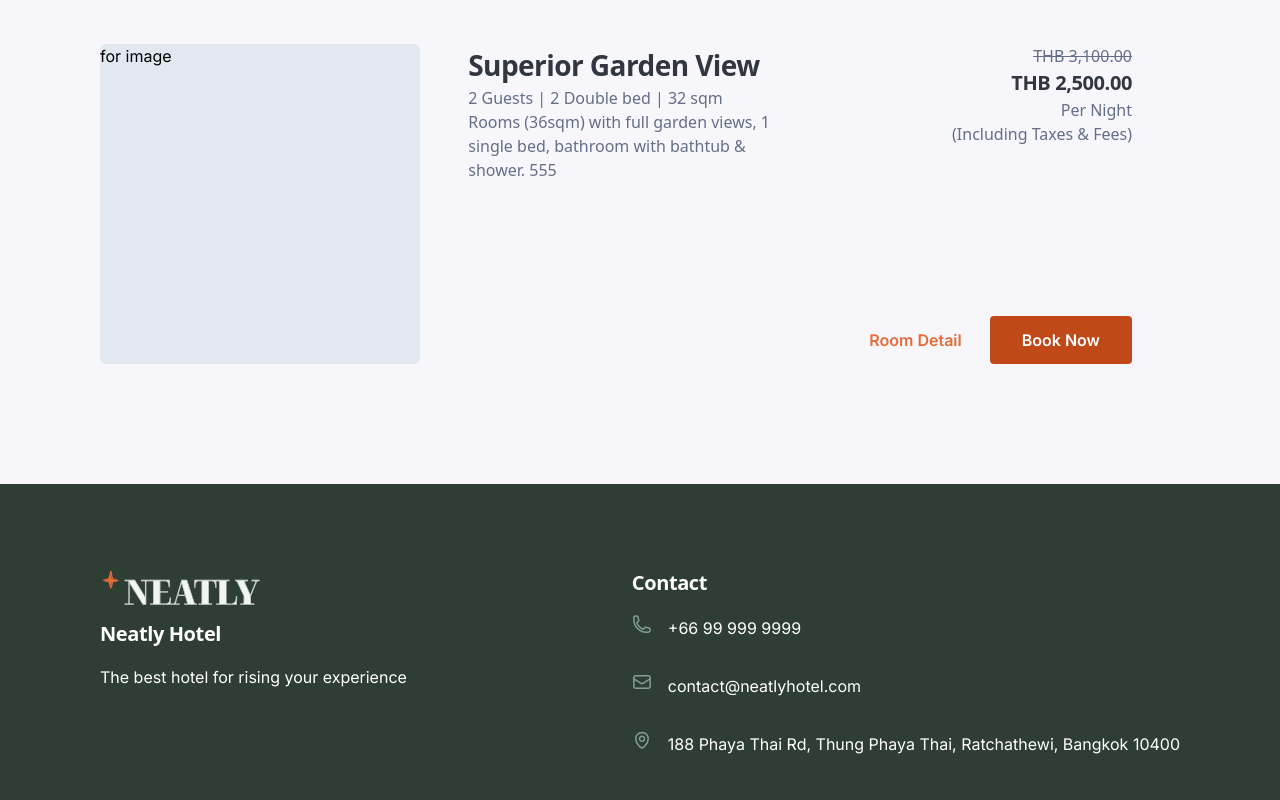
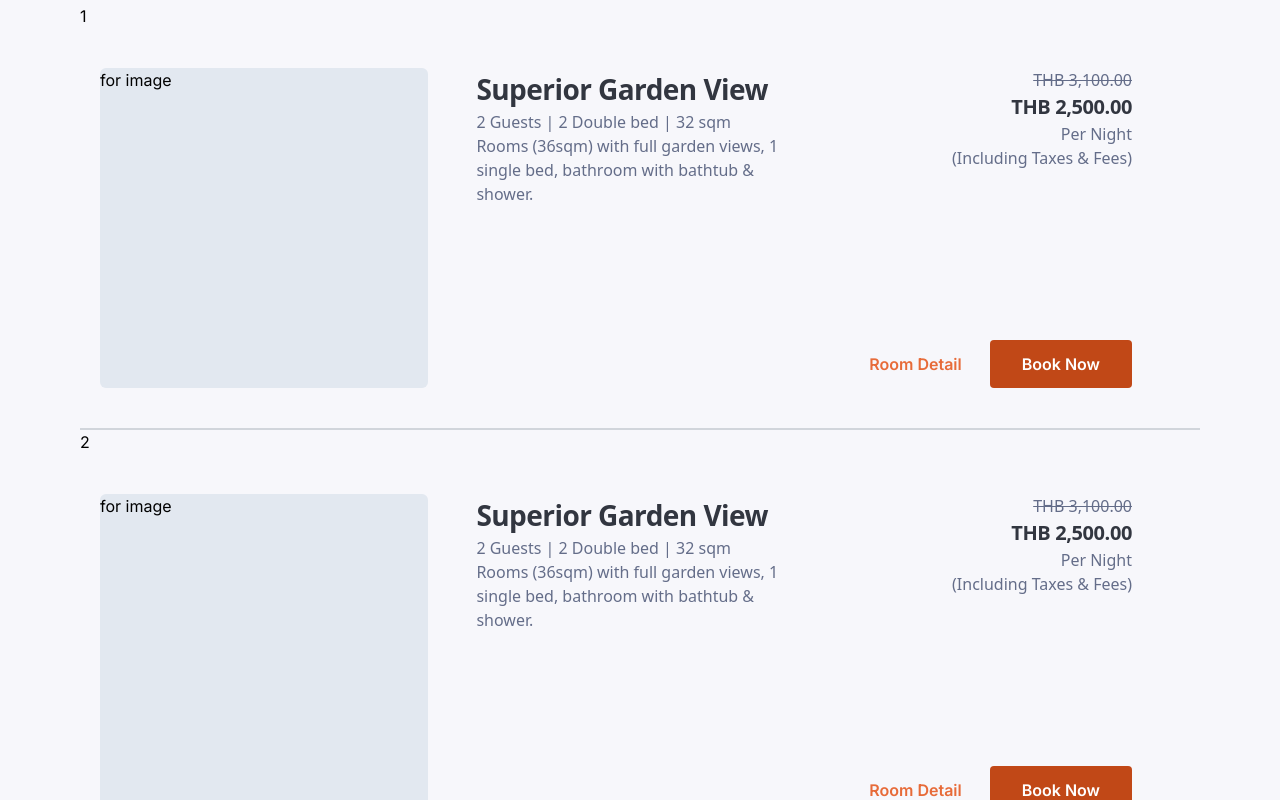
Before and after one commit to L1laX/Grand-final-project-neatly-hotel-teal, a Next.js app: page /room_detail in a window 1280 px wide. Shown: the part 320-1120 px from the top of the page. Built offline with nearby package versions, Linux system fonts and the light colour scheme.

Commit message:
feat: add RoomCard component , add User_Profile page

```diff
--- a/src/app/room_detail/page.jsx
+++ b/src/app/room_detail/page.jsx
@@ -1,8 +1,5 @@
 "use client";
 
-import PopupBox from "@/components/common/PopupBox";
-import PopupGallery from "@/components/common/PopupGallery";
-import PrimaryBtn from "@/components/common/PrimaryBtn";
 import SecondaryBtn from "@/components/common/SecondaryBtn";
 import { DatePickerWithRange } from "@/components/ui/DatePickerWithRange";
 import {
@@ -12,11 +9,10 @@ import {
   SelectTrigger,
   SelectValue,
 } from "@/components/ui/select";
-import { useState } from "react";
+import { RoomCard } from "@/components/common/RoomCard";
 
 export default function RoomDetail() {
-  const [showContent, setShowContent] = useState(false);
-  const [showGallery, setShowGallery] = useState(false);
+  const roomsType = ["1", "2", "3"];
 
   return (
     <main>
@@ -40,7 +36,7 @@ export default function RoomDetail() {
               </SelectTrigger>
               <SelectContent>
                 <SelectItem value="light">
-                  1 room, 2 quests *ใช้APIจากroom_id
+                  1 room, 2 guests *ใช้APIจากroom_id
                 </SelectItem>
                 <SelectItem value="dark">Dark</SelectItem>
                 <SelectItem value="system">System</SelectItem>
@@ -50,72 +46,11 @@ export default function RoomDetail() {
           <SecondaryBtn btnName="Search" />
         </div>
       </div>
-      {/* room card : map ตรงนี้ */}
       <div className="divide-y-2 divide-gray-300 lg:m-20">
-        <div className="room-card flex flex-col justify-center gap-12 px-5 py-10 lg:flex-row">
-          {/* เมื่อ click จะแสดง Popuup Room_Gallery */}
-          <div
-            className=" h-[320px] w-[413px] cursor-pointer rounded-md bg-slate-200"
-            onClick={() => {
-              setShowGallery(true);
-            }}
-          >
-            for image
-          </div>
-          <section className="room-detail flex flex-col lg:justify-between">
-            <div className="lg:flex">
-              <div className="lg:w-1/2">
-                <h4>Superior Garden View</h4>
-                <p className="font-sans text-base font-normal text-[#646D89]">
-                  2 Guests | 2 Double bed | 32 sqm
-                </p>
-                <p className="font-sans text-base font-normal text-[#646D89]">
-                  Rooms (36sqm) with full garden views, 1 single bed, bathroom
-                  with bathtub & shower. 555
-                </p>
-              </div>
-              <div className=" pt-5 lg:flex lg:w-1/2 lg:flex-col lg:items-end lg:pt-0">
-                <p className="text-left font-sans text-base font-normal text-[#646D89] line-through">
-                  THB 3,100.00
-                </p>
-                <h5>THB 2,500.00</h5>
-
-                <p className="font-sans text-base font-normal text-[#646D89] lg:text-right">
-                  Per Night <br /> (Including Taxes & Fees)
-                </p>
-              </div>
-            </div>
-            <div className=" flex items-center justify-center gap-5 pt-5 lg:items-center lg:justify-end">
-              {/* Room Detail จะต้อง clickแล้วมี popup */}
-              <p
-                className=" visitlink"
-                onClick={() => {
-                  setShowContent(true);
-                }}
-              >
-                Room Detail
-              </p>
-              <PrimaryBtn btnName="Book Now" />
-            </div>
-          </section>
-          <hr />
-        </div>
+        {roomsType.map((item, index) => (
+          <RoomCard key={index} roomitem={item} />
+        ))}
       </div>
-
-      {/* Popup Room detail */}
-      <PopupBox
-        isVisible={showContent}
-        onClose={() => {
-          setShowContent(false);
-        }}
-      />
-
-      <PopupGallery
-        isGallery={showGallery}
-        onCloseGal={() => {
-          setShowGallery(false);
-        }}
-      />
     </main>
   );
 }
--- /dev/null
+++ b/src/app/user_profile/page.jsx
@@ -0,0 +1,55 @@
+// import { useState } from "react";
+import PrimaryBtn from "@/components/common/PrimaryBtn";
+import DatePicker from "@/components/ui/DatePicker";
+import {
+  Select,
+  SelectContent,
+  SelectItem,
+  SelectTrigger,
+  SelectValue,
+} from "@/components/ui/select";
+
+export default function UserProfile() {
+  // const [fullname, setFullname] = useState("");
+  // const [email, setEmail] = useState("");
+  // const [idenNumber, setIdenNumber] = useState("");
+
+  return (
+    <section>
+      <div className="flex justify-between">
+        <h2>Profile</h2> <PrimaryBtn btnName="Update Profile" />
+      </div>
+      <form className="flex flex-col">
+        <label htmlFor="fullname">
+          Fullname
+          <input type="text" name="fullname" id="" />
+        </label>
+        <label htmlFor="email">
+          Email
+          <input type="email" name="" id="" />
+        </label>
+        <label htmlFor="identitynumber">
+          ID Number
+          <input type="text" name="identitynumber" id="" />
+        </label>
+        <label htmlFor="dateofbirth">
+          Date of Birth
+          <DatePicker />
+        </label>
+        <label htmlFor="Country">
+          Country
+          <Select>
+            <SelectTrigger className="w-[180px] text-[#9AA1B9]">
+              <SelectValue placeholder="เลือก Country" />
+            </SelectTrigger>
+            <SelectContent>
+              <SelectItem value="country">1</SelectItem>
+              <SelectItem value="thailand">thailand</SelectItem>
+              <SelectItem value="system">System</SelectItem>
+            </SelectContent>
+          </Select>
+        </label>
+      </form>
+    </section>
+  );
+}
--- a/src/components/UserFooter.jsx
+++ b/src/components/UserFooter.jsx
@@ -9,7 +9,7 @@ import PinGreen from "@/asset/icons/pin-green.svg";
 
 const UserFooter = () => {
   return (
-    <section className="footer-background bg-[#2F3E35] md:h-[485px]">
+    <section className="footer-background -z-50 bg-[#2F3E35] md:h-[485px]">
       {/* UserFooter : LOGO */}
       <div className=" divide-y-2 divide-slate-300 pt-16">
         <div className="footer-content mb-20 flex flex-col justify-between p-5 md:mx-20 md:flex-row">
--- a/src/components/common/DropDownMenu.jsx
+++ b/src/components/common/DropDownMenu.jsx
@@ -1,4 +1,6 @@
 import Link from "next/link";
+
+// ลบออกไม่ใช้ฮะ
 
 const DropdownMenu = () => {
   return (
--- a/src/components/common/PopupBox.jsx
+++ b/src/components/common/PopupBox.jsx
@@ -15,7 +15,7 @@ export default function PopupBox({ isVisible, onClose }) {
   }
   return (
     <>
-      <div className=" popup-bg fixed inset-0 flex items-center justify-center bg-slate-400 bg-opacity-25 backdrop-blur-sm">
+      <div className=" popup-bg fixed inset-0 z-50 flex items-center justify-center bg-slate-400 bg-opacity-25 backdrop-blur-sm">
         <div className="popup-content flex items-center justify-center bg-white">
           <div className="h-[577px] w-[450px] divide-y-2 divide-gray-300 overflow-auto rounded border border-gray-300 p-4 md:w-[800px]">
             <div className=" flex flex-row justify-between gap-5 p-4 md:ml-20">
--- a/src/components/common/PopupGallery.jsx
+++ b/src/components/common/PopupGallery.jsx
@@ -15,7 +15,7 @@ export default function PopupGallery({ isGallery, onCloseGal }) {
   }
   return (
     <>
-      <div className=" popup-bg fixed inset-0 flex items-center justify-center bg-slate-400 bg-opacity-25 backdrop-blur-sm">
+      <div className=" popup-bg fixed inset-0 z-50 flex items-center justify-center bg-slate-400 bg-opacity-25 backdrop-blur-sm">
         <div className="popup-content flex items-center justify-center bg-white">
           <div className=" w-[450px] divide-y-2 divide-gray-300 overflow-auto rounded border border-gray-300 p-4 md:w-[800px]">
             <div className=" flex flex-row justify-between gap-5 p-4 md:ml-20">
--- /dev/null
+++ b/src/components/common/RoomCard.jsx
@@ -0,0 +1,89 @@
+import PopupBox from "@/components/common/PopupBox";
+import PopupGallery from "@/components/common/PopupGallery";
+import PrimaryBtn from "@/components/common/PrimaryBtn";
+import { useState } from "react";
+
+// const [showContent, setShowContent] = useState(false);
+// const [showGallery, setShowGallery] = useState(false);
+
+export const RoomCard = ({
+  roomitem,
+  roomname,
+  roomimage,
+  roomguest,
+  roomdesc,
+  roomprice,
+  roomdisc,
+}) => {
+  return (
+    <>
+      {/* room card : map ตรงนี้ */}
+      <div>
+        {roomitem}
+        <div className="room-card flex flex-col justify-center gap-12 px-5 py-10 lg:flex-row">
+          <div
+            className=" h-[320px] w-[413px] cursor-pointer rounded-md bg-slate-200"
+            onClick={() => {
+              setShowGallery(true);
+            }}
+          >
+            for image{roomimage}
+          </div>
+          <section className="room-detail flex flex-col lg:justify-between">
+            <div className="lg:flex">
+              <div className="lg:w-1/2">
+                <h4>Superior Garden View{roomname}</h4>
+                <p className="font-sans text-base font-normal text-[#646D89]">
+                  2 Guests | 2 Double bed | 32 sqm {roomguest}
+                </p>
+                <p className="font-sans text-base font-normal text-[#646D89]">
+                  Rooms (36sqm) with full garden views, 1 single bed, bathroom
+                  with bathtub & shower. {roomdesc}
+                </p>
+              </div>
+              <div className=" pt-5 lg:flex lg:w-1/2 lg:flex-col lg:items-end lg:pt-0">
+                <p className="text-left font-sans text-base font-normal text-[#646D89] line-through">
+                  THB 3,100.00{roomdisc}
+                </p>
+                <h5>THB 2,500.00{roomprice}</h5>
+
+                <p className="font-sans text-base font-normal text-[#646D89] lg:text-right">
+                  Per Night <br /> (Including Taxes & Fees)
+                </p>
+              </div>
+            </div>
+            <div className=" flex items-center justify-center gap-5 pt-5 lg:items-center lg:justify-end">
+              <p
+                className=" visitlink"
+                onClick={() => {
+                  setShowContent(true);
+                }}
+              >
+                Room Detail
+              </p>
+              <PrimaryBtn btnName="Book Now" />
+            </div>
+          </section>
+          <hr />
+        </div>
+      </div>
+
+      {/* Popup Room detail */}
+      {/* <PopupBox
+        isVisible={showContent}
+        onClose={() => {
+          setShowContent(false);
+        }}
+      /> */}
+
+      {/* <PopupGallery
+        isGallery={showGallery}
+        onCloseGal={() => {
+          setShowGallery(false);
+        }}
+      /> */}
+
+      {/* <h1 className=" text-red-500">rendering_redtext : {roomitem}</h1> */}
+    </>
+  );
+};
```
